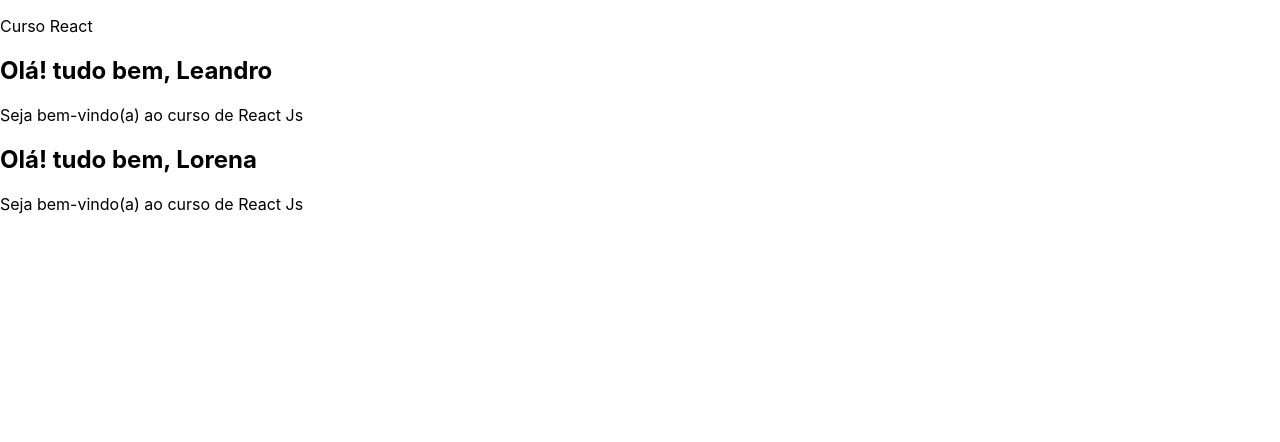
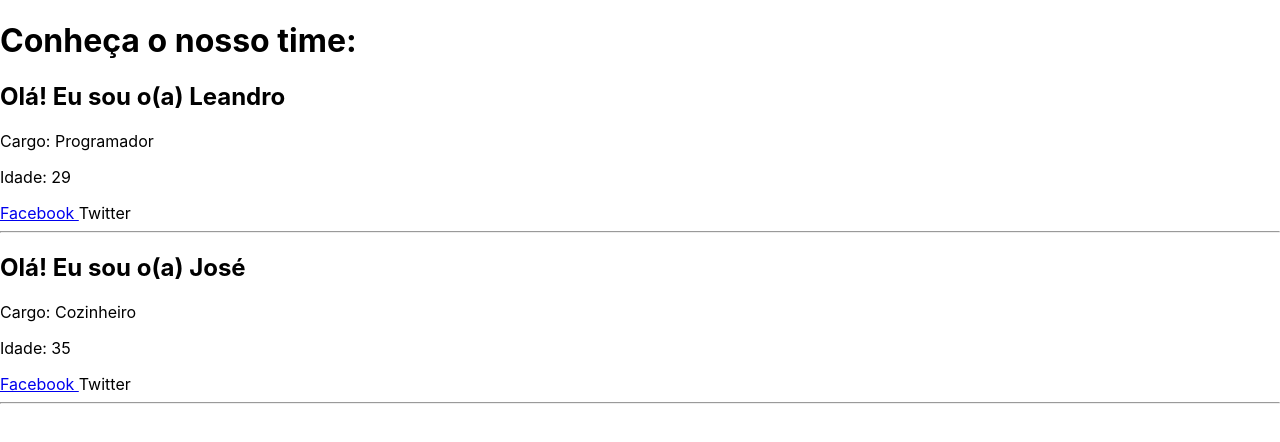
Before and after one commit to leandrolimadeveloper/Curso-react-udemy, a React (Create React App) app in the folder meu-site/: page / in a window 1280 px wide. Shown: the top 442 px of the page. Built offline with nearby package versions, Linux system fonts and the light colour scheme.

Commit message:
33. Entendendo props e component pt2

```diff
--- a/meu-site/src/App.js
+++ b/meu-site/src/App.js
@@ -1,10 +1,31 @@
 import './App.css';
 
-const Saudacao = (props) => {
+const Time = (props) => {
   return (
     <div>
-      <h2>Olá! tudo bem, {props.nome}</h2>
-      <p>Seja bem-vindo(a) ao curso de {props.curso}</p>
+      <Sobre username={props.nome} cargo={props.cargo}
+             idade={props.idade}/>
+      <Social fb={props.facebook}/>
+      <hr></hr>
+    </div>
+  )
+}
+
+const Sobre = (props) => {
+  return (
+    <div>
+      <h2>Olá! Eu sou o(a) {props.username}</h2>
+      <p>Cargo: {props.cargo}</p>
+      <p>Idade: {props.idade}</p>
+    </div>
+  )
+}
+
+const Social = (props) => {
+  return (
+    <div>
+      <a href={props.fb}>Facebook </a>
+      <a>Twitter</a>
     </div>
   )
 }
@@ -12,9 +33,9 @@ const Saudacao = (props) => {
 function App() {
   return (
     <div>
-      <p>Curso React</p>
-      <Saudacao nome="Leandro" curso="React Js"/>
-      <Saudacao nome="Lorena" curso="React Js"/>
+      <h1>Conheça o nosso time:</h1>
+      <Time nome="Leandro" cargo="Programador" idade="29" facebook="https://facebook.com"/>
+      <Time nome="José" cargo="Cozinheiro" idade="35" facebook="https://facebook.com"/>
     </div>
   )
 }
```
